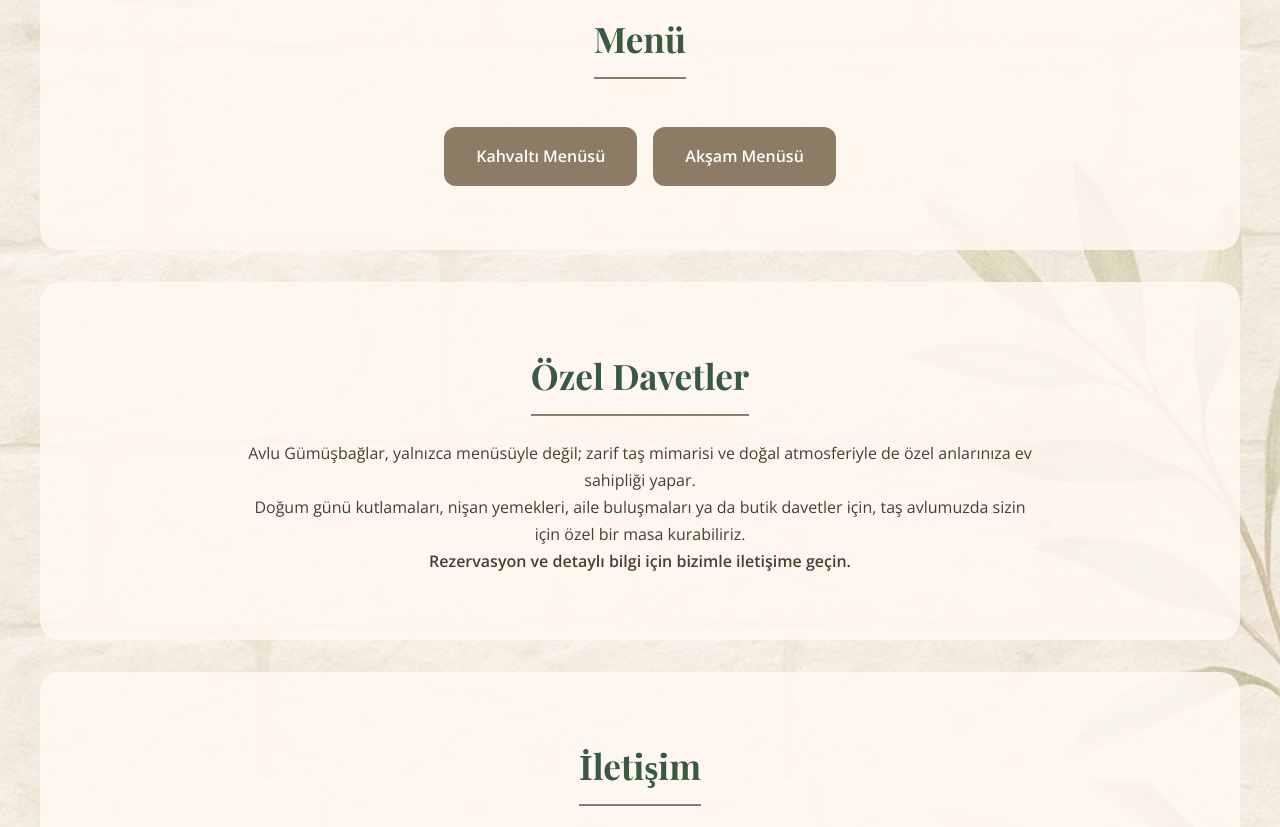
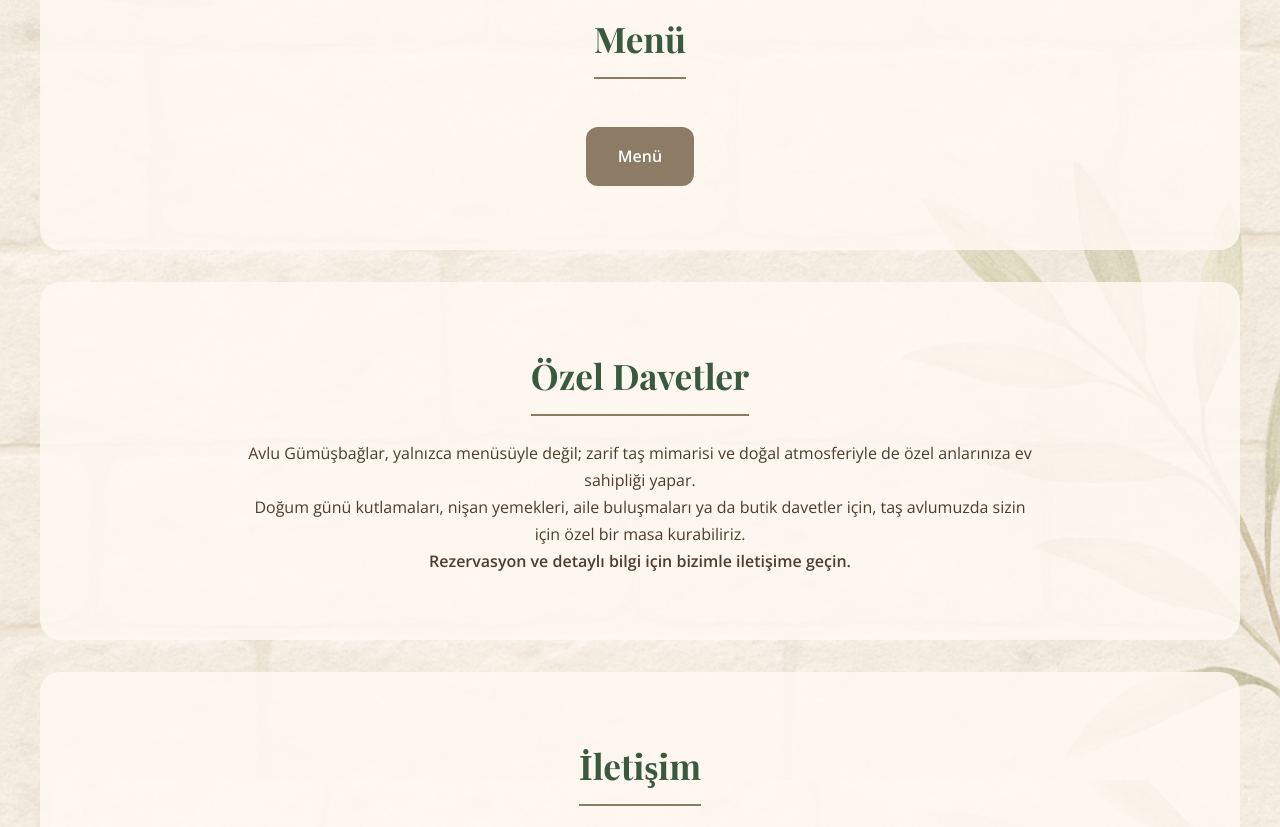
Before and after one commit to AvluGumusbaglar/Avlu-Gumusbaglar, a plain HTML site: page index.html in a window 1280 px wide. Shown: the part 1780-2607 px from the top of the page. Drawn offline with nearby package versions, Linux system fonts and the light colour scheme.

Commit message:
index.html

```diff
--- a/index.html
+++ b/index.html
@@ -326,7 +326,9 @@
 
   <div style="display:flex; gap:1rem; flex-wrap:wrap; justify-content:center; margin-top:1.5rem;">
 
-    <a href="Kahvaltı.png" target="_blank" style="
+
+
+    <a href="AVLU.pdf" target="_blank" style="
       background-color:#8c7b65;
       color:white;
       padding:1rem 2rem;
@@ -335,19 +337,7 @@
       text-decoration:none;
       transition:0.3s;
     ">
-      Kahvaltı Menüsü
-    </a>
-
-    <a href="Akşam.png" target="_blank" style="
-      background-color:#8c7b65;
-      color:white;
-      padding:1rem 2rem;
-      border-radius:12px;
-      font-weight:600;
-      text-decoration:none;
-      transition:0.3s;
-    ">
-      Akşam Menüsü
+      Menü
     </a>
 
   </div>
```
